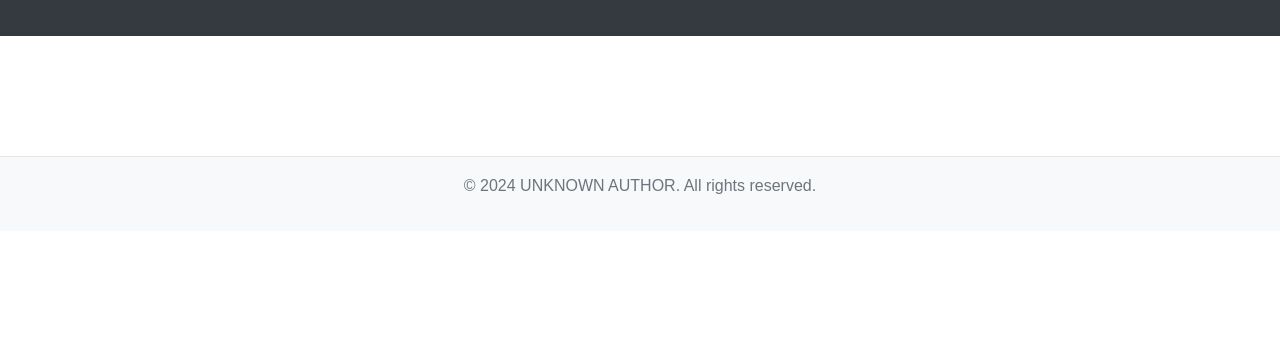
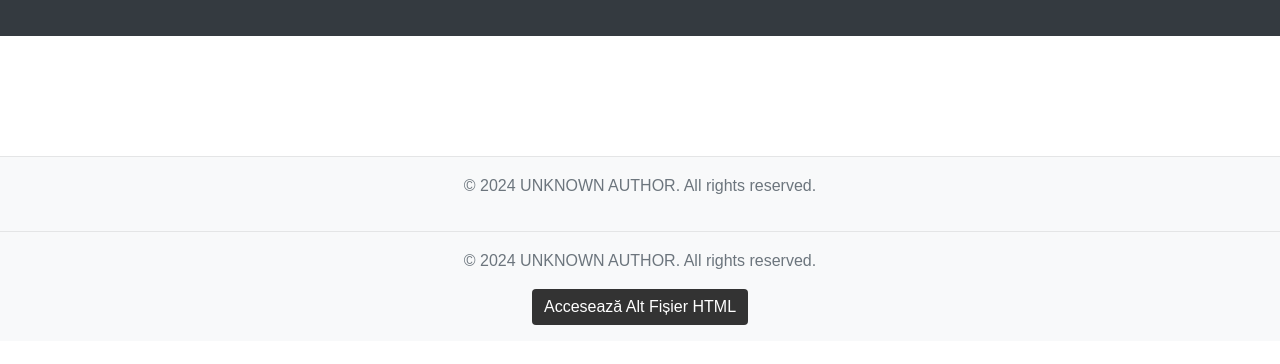
Before and after one commit to krejenel/krejenel.gidhub.io, a plain HTML site: page index.html in a window 1280 px wide. Shown: the part 116-480 px from the top of the page. Drawn offline with nearby package versions, Linux system fonts and the light colour scheme.

Commit message:
Update index.html

```diff
--- a/index.html
+++ b/index.html
@@ -193,6 +193,12 @@
             </div>
         </div>
     </div>
+
+     <footer class="text-muted text-center py-3">
+        <p>&copy; 2024 UNKNOWN AUTHOR. All rights reserved.</p>
+        <!-- Butonul de link către alt fișier HTML -->
+        <a href="Anexa_1.html" class="btn btn-primary">Accesează Alt Fișier HTML</a>
+    </footer>
 
     <script src="https://code.jquery.com/jquery-3.5.1.slim.min.js"></script>
     <script src="https://cdn.jsdelivr.net/npm/@popperjs/core@2.5.2/dist/umd/popper.min.js"></script>
```
